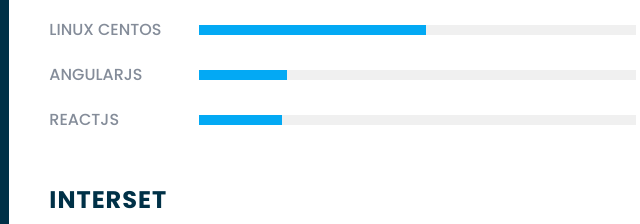
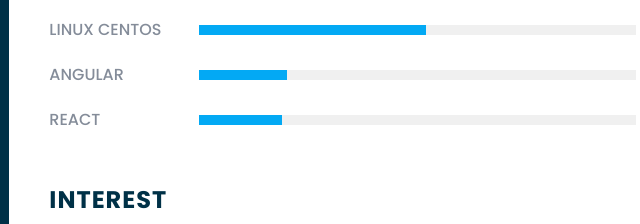
Before and after one commit to sargiss987/resume, a plain HTML site: page index.html in a window 1280 px wide. Shown: the part 1223-1447 px from the top of the page, 464-1104 px from the left. Drawn offline with Linux system fonts and the light colour scheme.

Commit message:
change some titles

```diff
--- a/index.html
+++ b/index.html
@@ -222,13 +222,13 @@
                 </div>
             </div>
             <div class="box">
-                <h4>AngularJS</h4>
+                <h4>Angular</h4>
                 <div class="percent">
                     <div style="width: 20%;"></div>
                 </div>
             </div>
             <div class="box">
-                <h4>ReactJS</h4>
+                <h4>React</h4>
                 <div class="percent">
                     <div style="width: 19%;"></div>
                 </div>
@@ -236,7 +236,7 @@
         </div>
 
         <div class="about interest">
-            <h2 class="title2">Interset</h2>
+            <h2 class="title2">Interest</h2>
             <ul>
                 <li><i class="fa fa-trophy" aria-hidden="true"></i>Sport</li>
                 <li><i class="fa fa-book" aria-hidden="true"></i>Reading</li>
```
